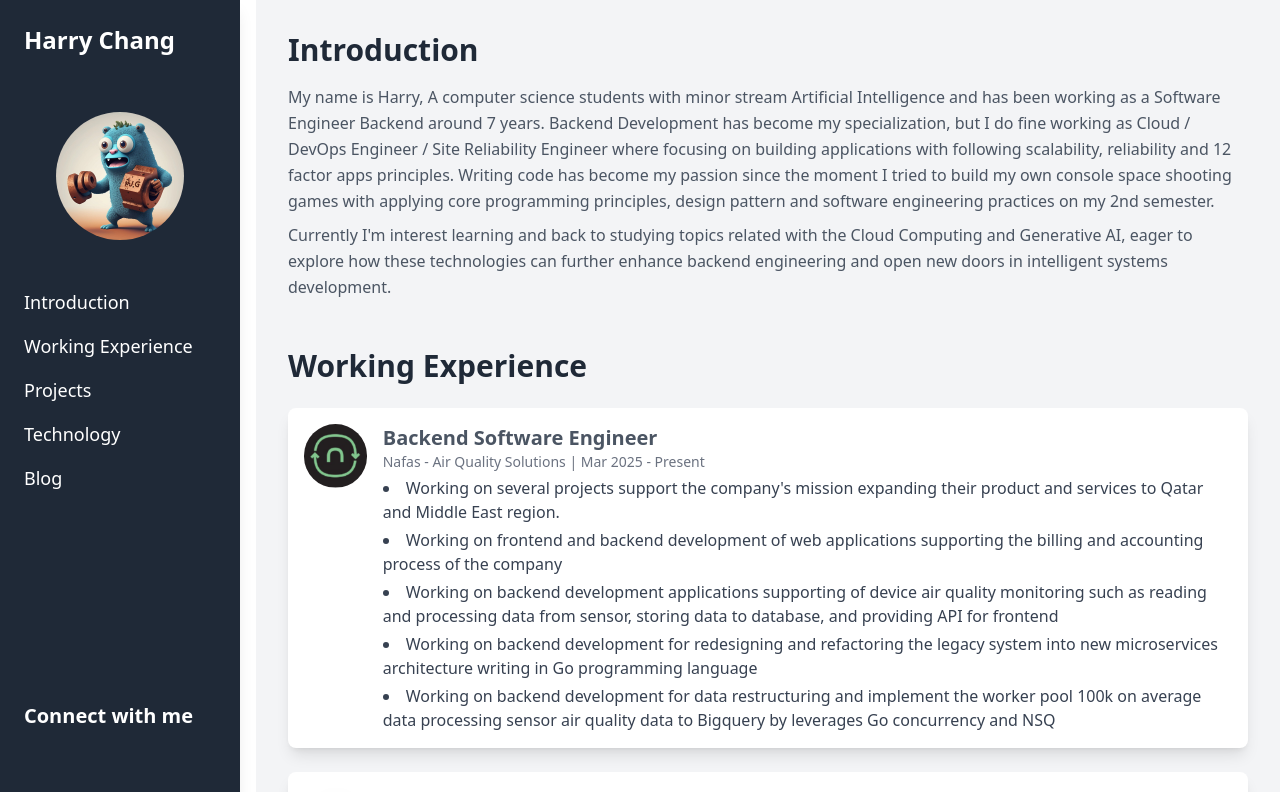
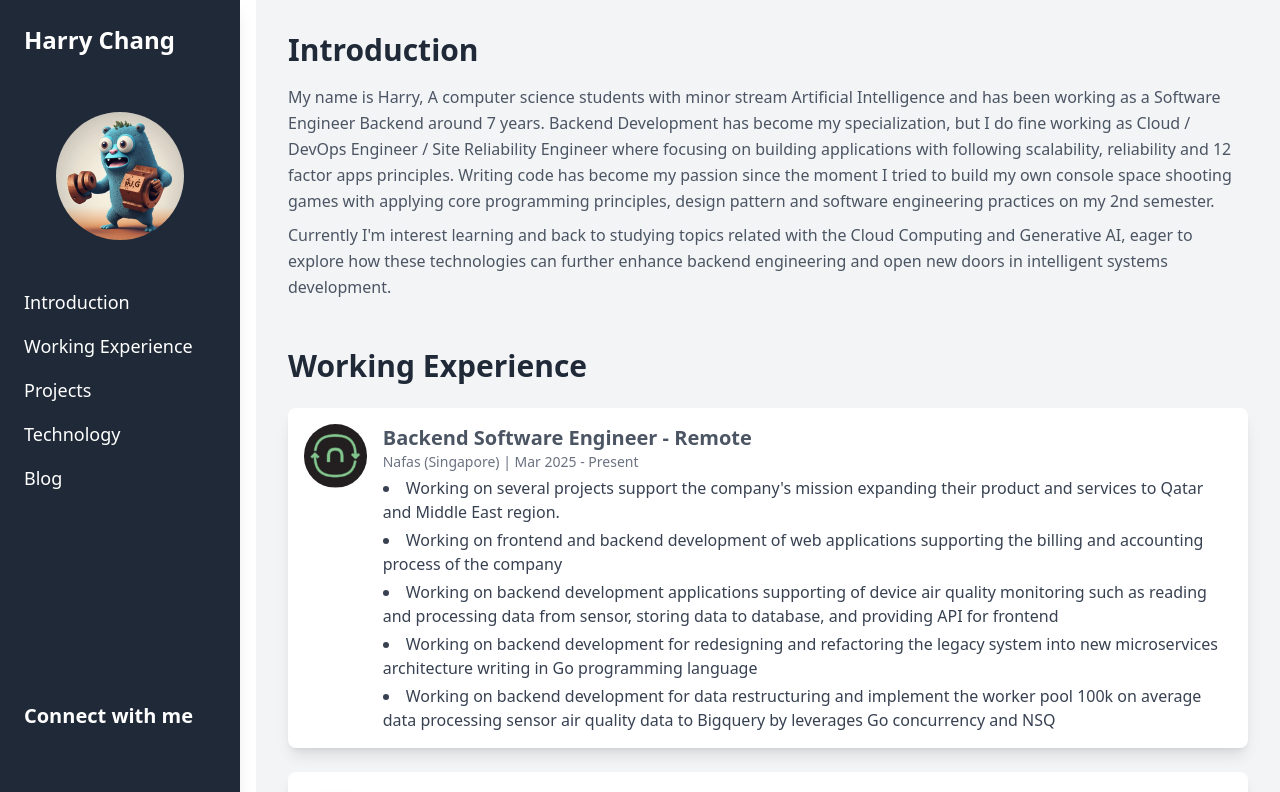
Before and after one commit to HarryChang30/harry-portofolio, a SvelteKit app: page / in a window 1280 px wide. Shown: the top 792 px of the page. Built offline with nearby package versions, Linux system fonts and the light colour scheme; some icons are missing.

Commit message:
update experience

```diff
--- a/src/components/Experience.svelte
+++ b/src/components/Experience.svelte
@@ -1,9 +1,9 @@
 <script>
     export let experiences = [
         {
-            company: "Nafas - Air Quality Solutions",
+            company: "Nafas (Singapore)",
             logo: "/logos/nafas.png",
-            position: "Backend Software Engineer",
+            position: "Backend Software Engineer - Remote",
             duration: "Mar 2025 - Present",
             description: [
                 "Working on several projects support the company's mission expanding their product and services to Qatar and Middle East region.",
```
